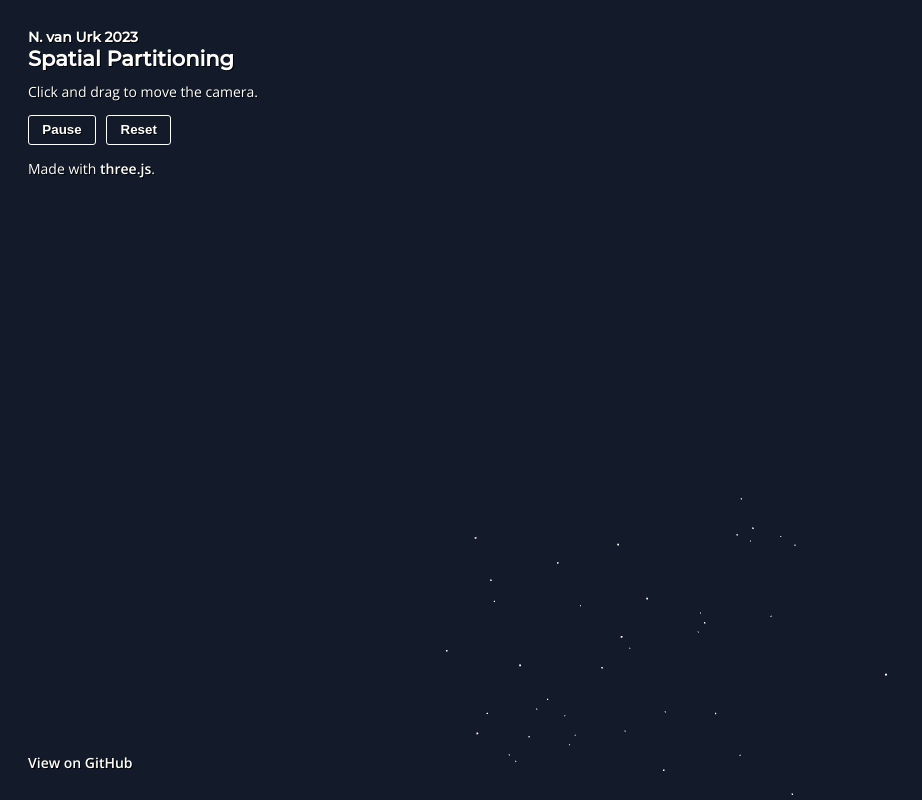
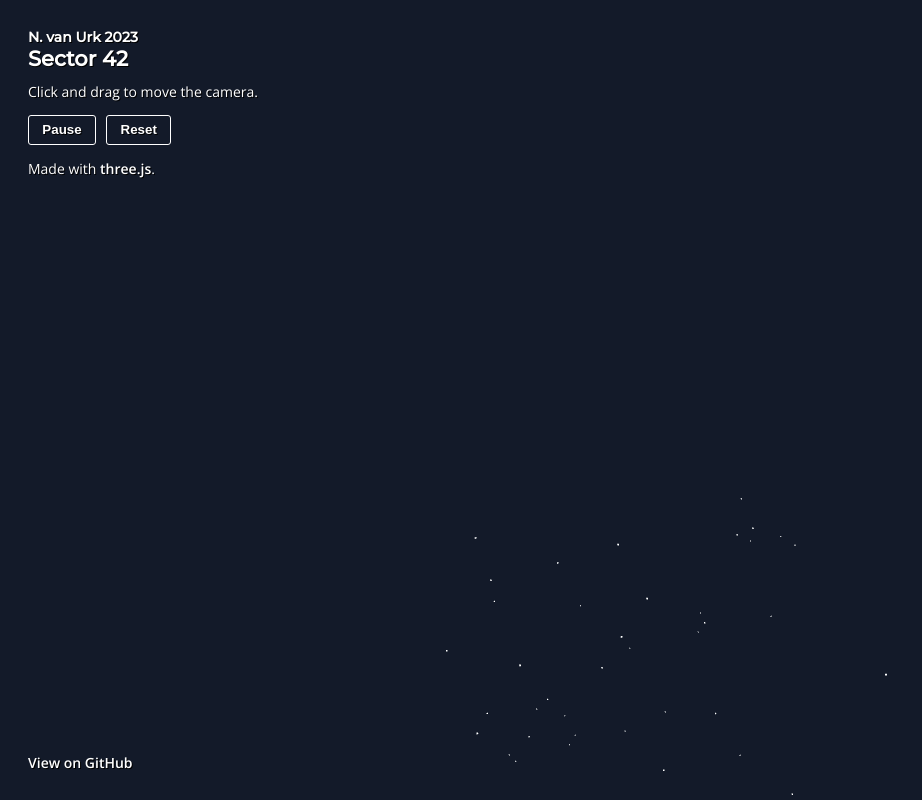
Before and after one commit to nickyvanurk/3d-spatial-partitioning, a website built with webpack: page dist/index.html in a window 1280 px wide. Shown: the whole page, without its empty margins (0-922 px from the left). Built offline with nearby package versions, Linux system fonts and the light colour scheme.

Commit message:
Update title

```diff
--- a/dist/index.html
+++ b/dist/index.html
@@ -4,7 +4,7 @@
     <meta charset="UTF-8">
     <meta name="viewport" content="width=device-width, initial-scale=1.0">
     <meta http-equiv="X-UA-Compatible" content="ie=edge">
-    <title>Boids Octree Simulation</title>
+    <title>Sector 42</title>
 
     <link rel="stylesheet" href="https://fonts.googleapis.com/css2?family=Montserrat:wght@500&family=Open+Sans:wght@300;600&display=swap">
     <style>
@@ -161,7 +161,7 @@
 <body>
     <div id="info">
         <h2>N. van Urk 2023</h2>
-        <h1>Spatial Partitioning</h1>
+        <h1>Sector 42</h1>
         <p>Click and drag to move the camera.</p>
         <p>
             <button id="pauseBtn">Pause</button>
```
